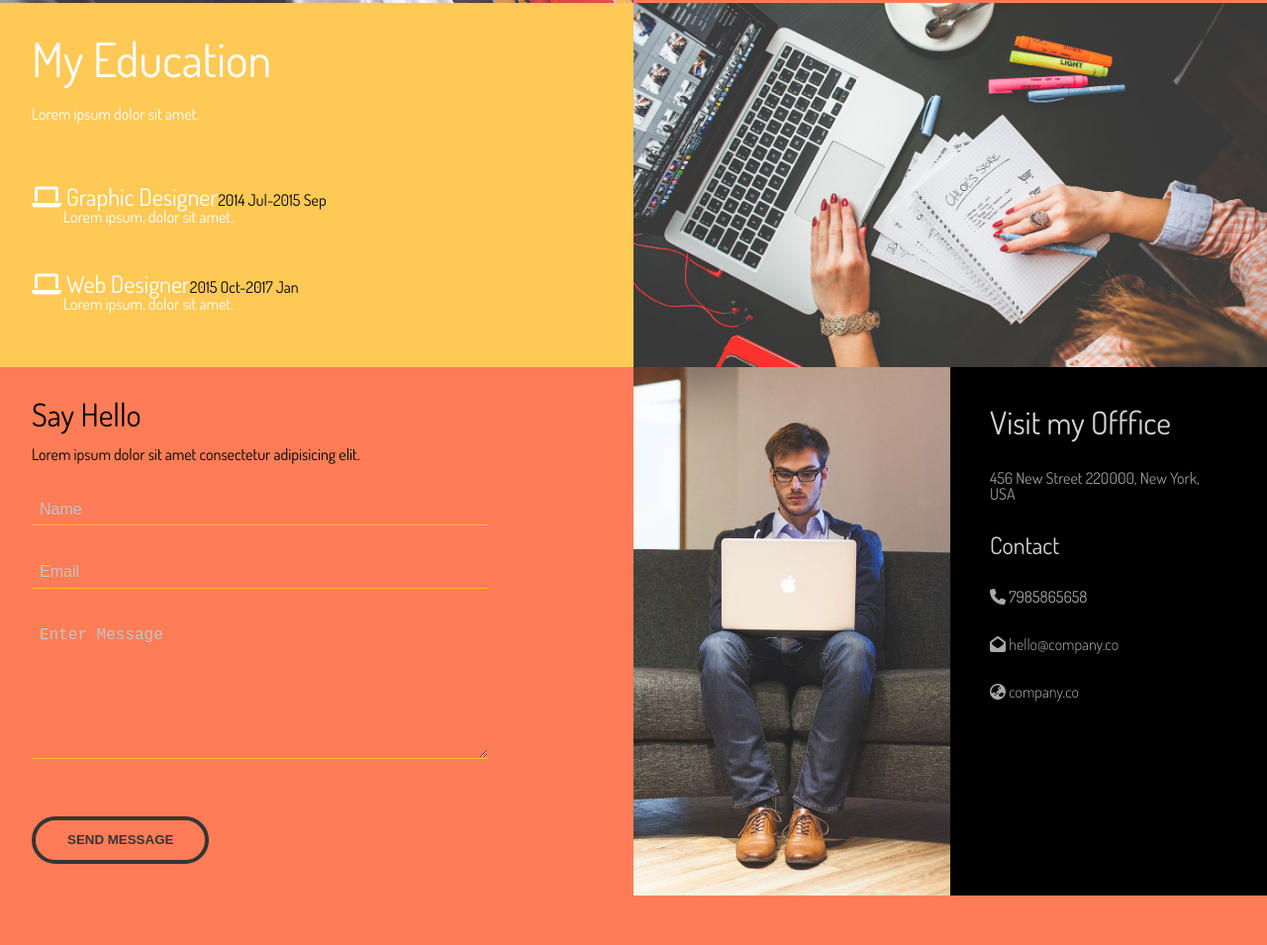
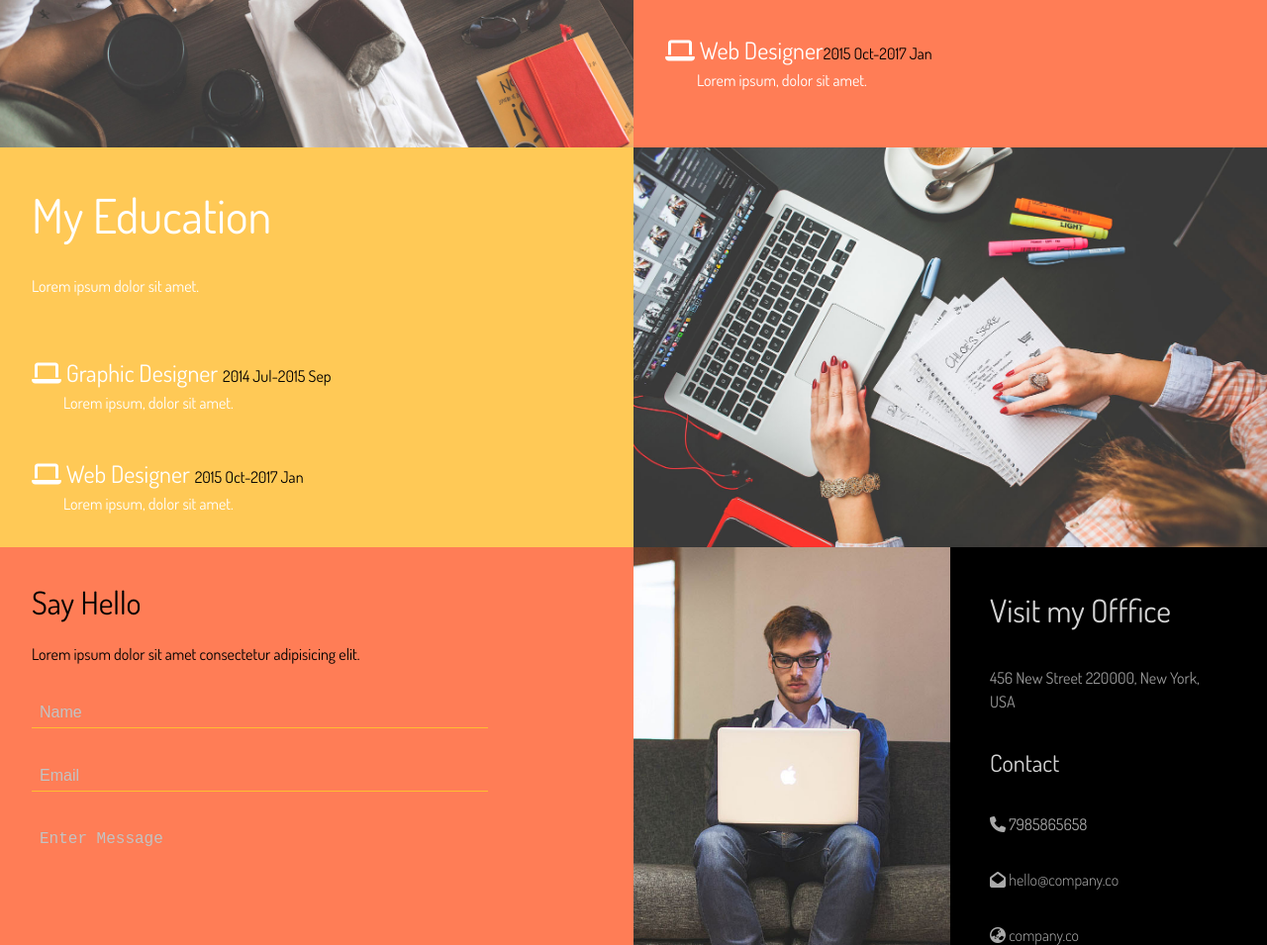
Before and after one commit to Shivam0Anand/html_css_exercises, a plain HTML site: page grid_project/index.html in a window 1280 px wide. Shown: the part 1892-2847 px from the top of the page at 99% size. Drawn offline with Linux system fonts and the light colour scheme; grey boxes are pictures that could not be loaded.

Commit message:
complete grid_project

```diff
--- a/grid_project/assets/stylesheets/styles.css
+++ b/grid_project/assets/stylesheets/styles.css
@@ -152,21 +152,21 @@ img {
     vertical-align: top;
 }
  /* MY CSS */
-html{
+html {
     font-size: 16px;
     font-family: 'Dosis', sans-serif;
  }
-body{
-    line-clamp: 1.5;
+body {
+    line-height: 1.5;
  }
- .header{
+ .header {
     position: absolute;
     width: 100%;
     top: 0;
     padding: 0.6rem 0;
  }
 
-a{
+a {
     text-decoration: none;
     display: inline-block;
     font-weight: 300;
--- a/grid_project/index.html
+++ b/grid_project/index.html
@@ -10,6 +10,7 @@
         <title>Grid Layout</title>
     </head>
     <body>
+        <!-- Header -->
         <header class="header">
             <div class="wrapper">
                 <nav class="nav flex">
@@ -122,11 +123,18 @@
                 <article class="col-2-3 desktop-color">
                     <h2>My Education</h2>
                     <p>Lorem ipsum dolor sit amet.</p>
-                <h3><i class="fas fa-laptop"></i>
-                Graphic Designer<span style="color: #000; font-size: 1rem;">2014 Jul-2015 Sep</span></h3><p class="p-text" style="margin-top: 0">Lorem ipsum, dolor sit amet.</p>
-                <h3 style="margin-top: 1rem"><i class="fas fa-laptop"></i>
-                Web Designer<span style="color: #000; font-size: 1rem;">2015 Oct-2017 Jan</span></h3><p class="p-text" style="margin-top: 0">Lorem ipsum, dolor sit amet.</p>
-                <p></p>
+                    <h3>
+                        <i class="fas fa-laptop"></i>
+                        <span>Graphic Designer</span>
+                        <span style="color: #000; font-size: 1rem;">2014 Jul-2015 Sep</span>
+                    </h3>
+                    <p class="p-text" style="margin-top: 0">Lorem ipsum, dolor sit amet.</p>
+                    <h3 style="margin-top: 1rem">
+                        <i class="fas fa-laptop"></i>
+                        <span>Web Designer</span>
+                        <span style="color: #000; font-size: 1rem;">2015 Oct-2017 Jan</span>
+                    </h3>
+                    <p class="p-text" style="margin-top: 0">Lorem ipsum, dolor sit amet.</p>
                 </article>
                 <article class="col col-3-3"></article>
             </section>
@@ -135,7 +143,8 @@
                     <h2>Say Hello</h2>
                     <p>Lorem ipsum dolor sit amet consectetur adipisicing elit.</p>
                     <input class="form-control input-field" placeholder="Name" type="text"/>
-                <div><input class="form-control input-field" placeholder="Email" type="email"/>
+                    <div>
+                        <input class="form-control input-field" placeholder="Email" type="email"/>
                     </div>
                     <textarea
                     class="form-control input-field" placeholder="Enter Message" name="" id="" rows="7"></textarea>
@@ -144,7 +153,8 @@
                         type="submit"
                         value="send message"
                         class="btn btn-secondary"
-                /></div>
+                        />
+                    </div>
                 </form>
                 <article class="col col-2-2">
                     <div class="col-2-2-pic"></div>
```
Lines whose indentation alone changed are shown as unchanged.
